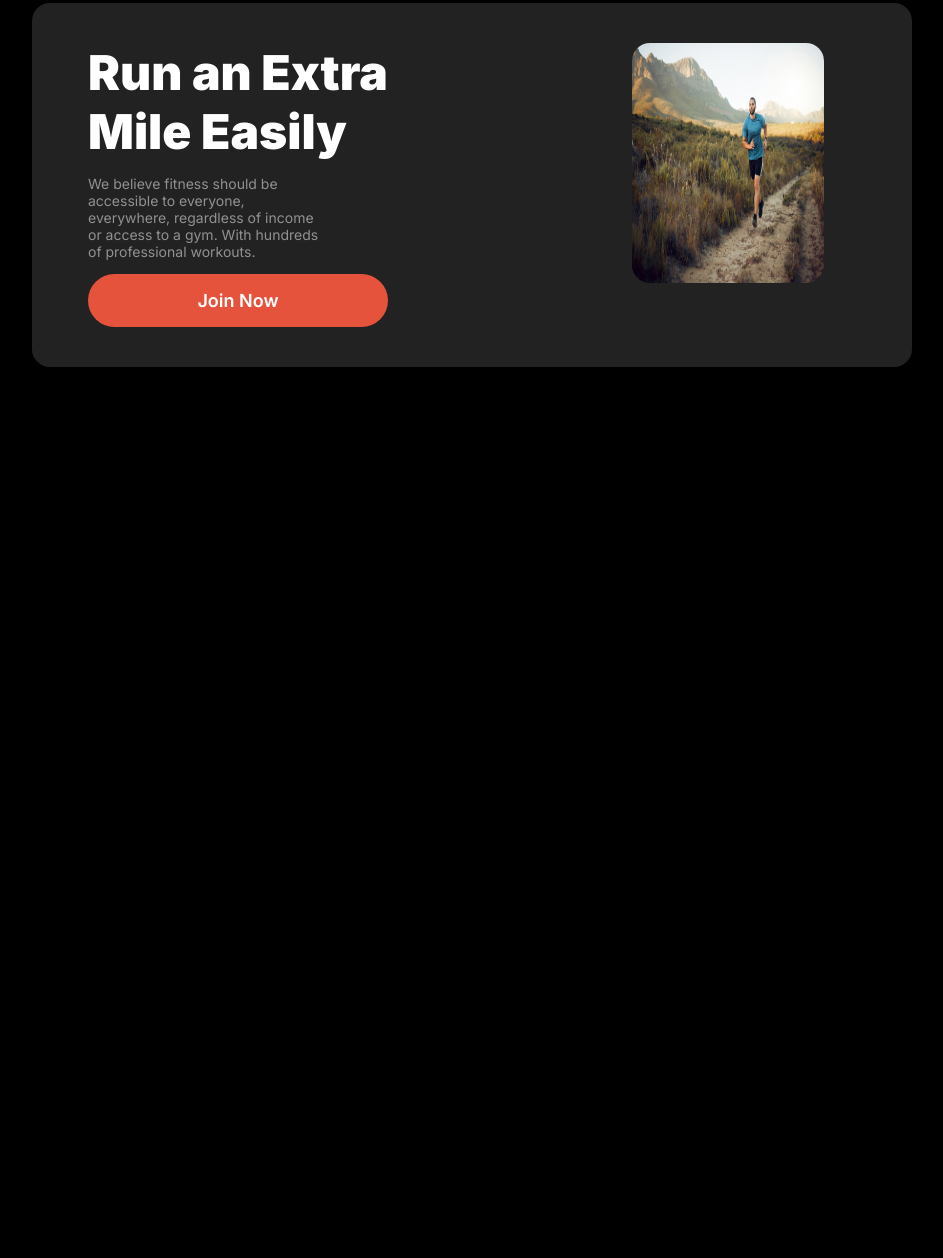
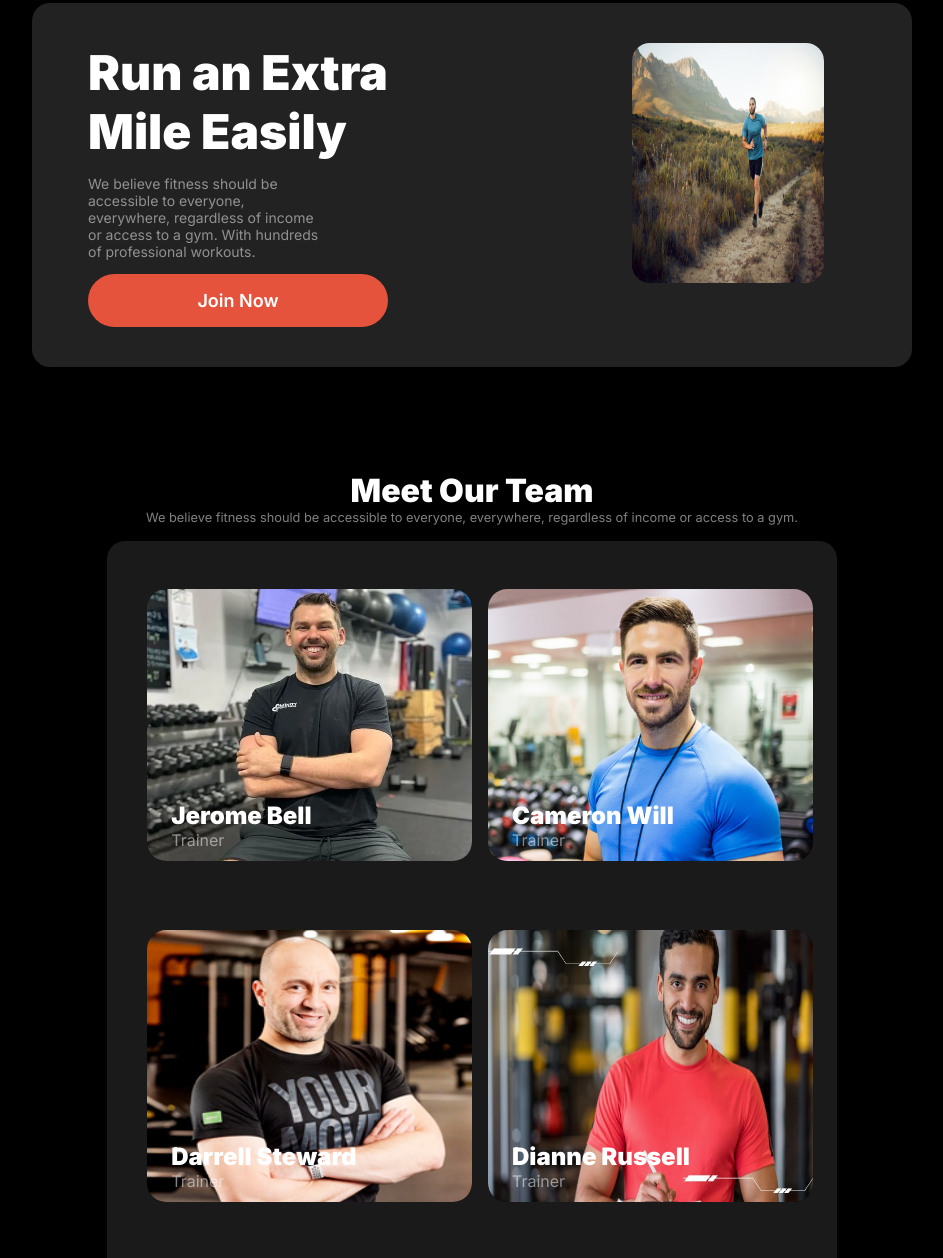
Before and after one commit to ASHIK-KHAN-ATUL/my-2nd-assignment, a plain HTML site: page index.html in a window 1280 px wide. Shown: the part 1489-2747 px from the top of the page, without its empty margins (168-1111 px from the left). Before the commit the page ends 1888 px from the top, so only its background shows below. Drawn offline with Linux system fonts and the light colour scheme; a web font is replaced by a local one.

Commit message:
meet our teammate section with css and responsive code

```diff
--- a/index.html
+++ b/index.html
@@ -91,6 +91,55 @@
                 <img class="container-2-2-img" src="images/run.jpg" alt="">
             </div>
         </div>
+
+
+        <div class="container-3">
+
+            <div class="container-3-1">
+                <h3 class="container-3-1-title">Meet Our Team</h3>
+                <p class="container-3-1-des">We believe fitness should be accessible to everyone, everywhere, regardless of income or access to a gym.</p>
+            </div>
+
+            <div class="container-3-2">
+
+                <div class="card-pic">
+                    <img class="card-pic-img" src="images/trainer1.png" alt="">
+                    <h4 class="card-pic-title">Jerome Bell</h4>
+                    <p class="card-pic-des">Trainer</p>
+                </div>
+
+                <div class="card-pic">
+                    <img class="card-pic-img" src="images/trainer2.png" alt="">
+                    <h4 class="card-pic-title">Cameron Will</h4>
+                    <p class="card-pic-des">Trainer</p>
+                </div>
+
+                <div class="card-pic">
+                    <img class="card-pic-img" src="images/trainer3.png" alt="">
+                    <h4 class="card-pic-title">Darrell Steward </h4>
+                    <p class="card-pic-des">Trainer</p>
+                </div>
+
+                <div class="card-pic">
+                    <img class="card-pic-img" src="images/trainer4.png" alt="">
+                    <h4 class="card-pic-title">Dianne Russell</h4>
+                    <p class="card-pic-des">Trainer</p>
+                </div>
+
+                <div class="card-pic">
+                    <img class="card-pic-img" src="images/trainer5.png" alt="">
+                    <h4 class="card-pic-title">Cody Fisher</h4>
+                    <p class="card-pic-des">Trainer</p>
+                </div>
+
+                <div class="card-pic">
+                    <img class="card-pic-img" src="images/trainer6.png" alt="">
+                    <h4 class="card-pic-title">Theresa Webb</h4>
+                    <p class="card-pic-des">Trainer</p>
+                </div>
+
+            </div>
+        </div>
     </main>
 
     <footer> </footer>
--- a/style.css
+++ b/style.css
@@ -192,6 +192,73 @@ ul{
     border-radius: 18px;
 }
 
+.container-3{
+    display: flex;
+    flex-direction: column;
+    align-items: center;
+}
+
+
+.container-3-1{
+    text-align: center;
+    margin-top: 1.5rem;
+    margin-bottom: 1rem;
+}
+.container-3-1-title{
+    color: rgb(255, 255, 255);
+    font-family: Inter;
+    font-size: 3.2rem;
+    font-weight: 900;
+    margin: 0;
+}
+.container-3-1-des{
+    color: rgba(255, 255, 255, 0.5);
+    font-family: Inter;
+    font-size: 1rem;
+    font-weight: 400;
+}
+
+
+.container-3-2{
+    display: grid;
+    grid-template-columns: repeat(3,1fr);
+    border-radius: 18px;
+    background: rgba(255, 255, 255, 0.1);
+    width: 66.25rem;
+    height: 37.75rem;
+    padding: 25px 0 20px 25px;
+}
+.card-pic{
+    background: none;
+}
+.card-pic-img{
+    position: relative;
+    width: 20.3rem;
+    height: 17rem;
+    border-radius: 1.2rem;
+}
+.card-pic-title{
+    margin: 0;
+    background: none;
+    color: rgb(255, 255, 255);
+    font-family: Inter;
+    font-size: 1.5rem;
+    font-weight: 900;
+    position: relative;
+    bottom: 4rem;
+    left: 1.5rem;
+}
+.card-pic-des{
+    margin: 0;
+    background: none;
+    color: rgba(255, 255, 255, 0.5);
+    font-family: inter;
+    font-size: 1rem;
+    position: relative;
+    bottom: 4rem;
+    left: 1.5rem;
+}
+
 
 
 
@@ -265,6 +332,34 @@ ul{
     .container-2-2{
         padding: 0;
         margin-bottom: 2rem;
+    }
+
+
+
+    .container-3-1-title {
+        font-size: 2rem;
+        margin-top: 3rem;
+    }
+    .container-3-1-des{
+        font-size: .8rem;
+        margin: 0rem 3rem;
+
+    }
+    .container-3-2{
+        display: grid;
+        grid-template-columns: repeat(1, 1fr);
+        border-radius: 18px;
+        background: rgba(255, 255, 255, 0.1);
+        width: 60%;
+        height: auto;
+        justify-content: center;
+        padding: 2.5rem 1.5rem 0rem 2rem;
+    }
+    .card-pic-title{
+        display: inline-block;
+    }
+    .card-pic-des{
+        display: block;
     }
 
 }
@@ -348,6 +443,36 @@ ul{
         zoom: 0;
     }
 
+
+
+    .container-3-1-title {
+        font-size: 2rem;
+        margin-top: 3rem;
+    }
+    .container-3-1-des{
+        font-size: .8rem;
+        margin: 0rem 3rem;
+
+    }
+    .container-3-2{
+        display: grid;
+        grid-template-columns: repeat(2, 1fr);
+        border-radius: 18px;
+        background: rgba(255, 255, 255, 0.1);
+        width: auto;
+        height: auto;
+        justify-content: center;
+        padding: 3rem 1.5rem 0rem 2.5rem;
+        margin: 0rem 1.5rem;
+        gap: 1rem;
+    }
+    .card-pic-title{
+        display: inline-block;
+    }
+    .card-pic-des{
+        display: block;
+    }
+
 }
 
 
@@ -385,4 +510,28 @@ ul{
         zoom: 0;
     }
 
+
+
+    .container-3-1-title {
+        font-size: 2rem;
+        margin-top: 3rem;
+    }
+    .container-3-1-des{
+        font-size: .8rem;
+        margin: 0rem 3rem;
+
+    }
+    .container-3-2{
+        display: grid;
+        grid-template-columns: repeat(2, 1fr);
+        border-radius: 18px;
+        background: rgba(255, 255, 255, 0.1);
+        width: auto;
+        height: auto;
+        justify-content: center;
+        padding: 3rem 1.5rem 0rem 2.5rem;
+        margin: 0rem 1.5rem;
+        gap: 1rem;
+    }
+
 }
```
